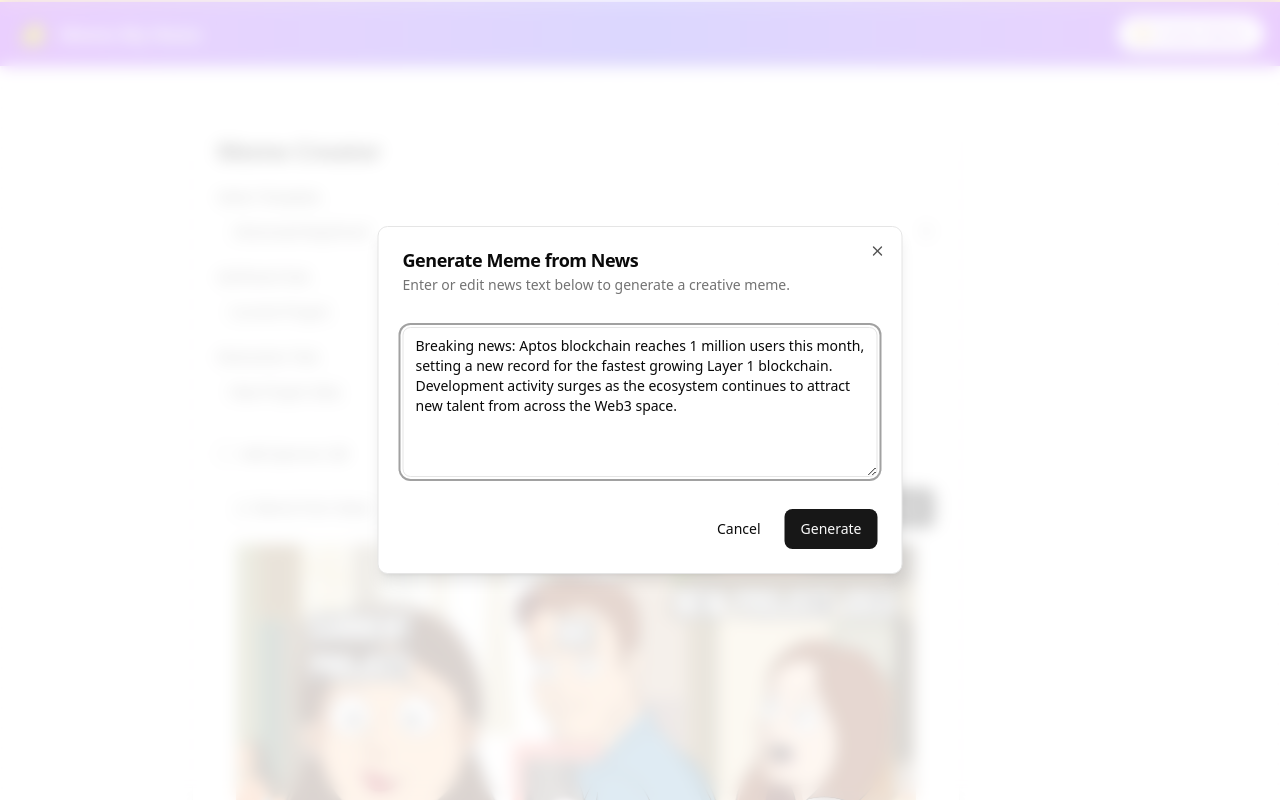
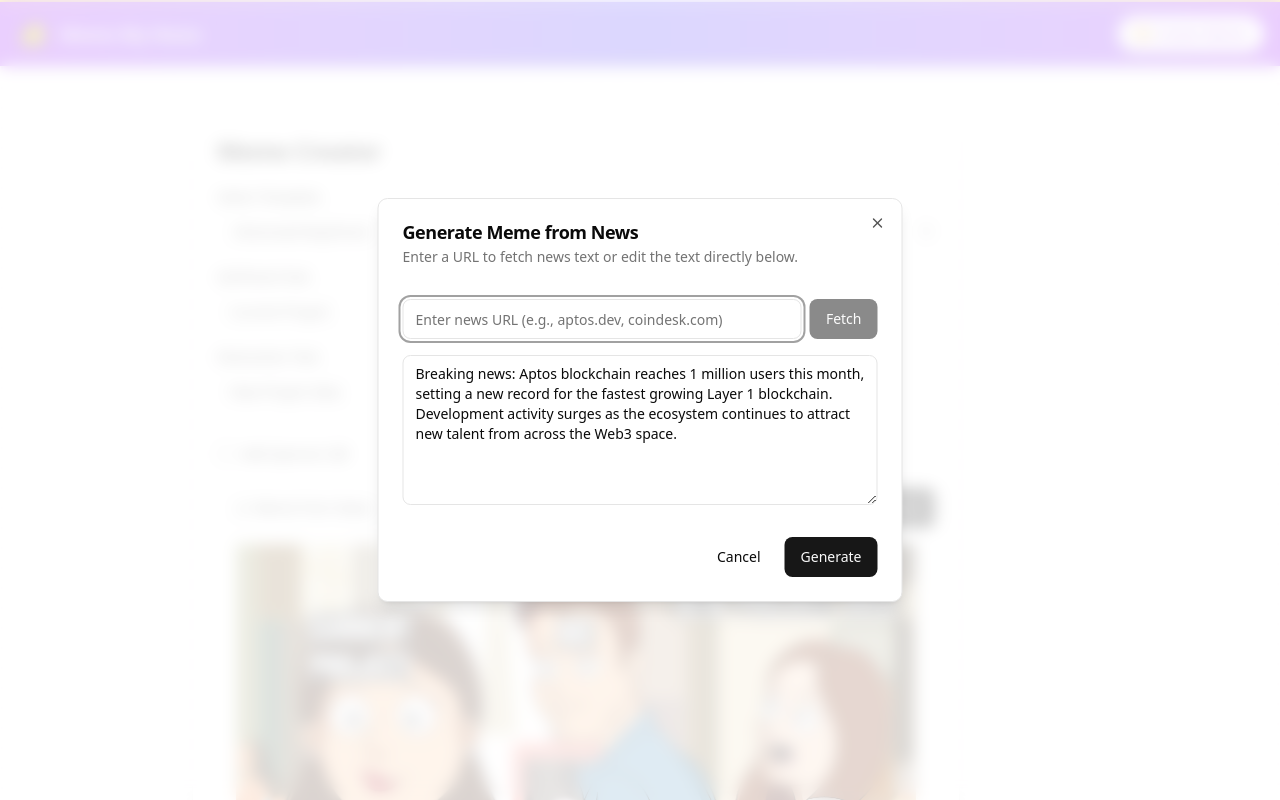
Before and after one commit to IgorShadurin/aptos-memes, a Next.js app: page /meme-creator in a window 1280 px wide. Both pictures are taken after a click on the button "📰 Meme from News". Shown: the top 800 px of the page. Built offline with nearby package versions, Linux system fonts and the light colour scheme.

Commit message:
feat: add NewsModal for generating memes from news text and update meme text generation logic

```diff
--- /dev/null
+++ b/src/app/api/fetch-news-text/route.ts
@@ -0,0 +1,54 @@
+import { NextRequest, NextResponse } from 'next/server';
+
+/**
+ * Handles POST requests to fetch news text from a provided URL
+ * @param request - The incoming request containing the URL to fetch news from
+ * @returns Response with generated news text
+ */
+export async function POST(request: NextRequest) {
+  try {
+    // Parse the JSON body from the request
+    const body = await request.json();
+    const { url } = body;
+
+    if (!url) {
+      return NextResponse.json({ error: 'URL is required' }, { status: 400 });
+    }
+
+    console.log(`Fetching news from URL: ${url}`);
+
+    // In a real implementation, we would fetch real content from the URL
+    // For now, we'll generate dummy news text based on the URL domain
+
+    // Extract domain from URL
+    let domain = '';
+    try {
+      const urlObj = new URL(url);
+      domain = urlObj.hostname.replace('www.', '');
+    } catch (error) {
+      // If URL parsing fails, use the input as is
+      domain = url.includes('/') ? url.split('/')[2] : url;
+    }
+
+    // Generate dummy news text based on domain
+    const newsTexts = {
+      'aptos.dev':
+        'Breaking news: Aptos blockchain reaches 1 million users this month, setting a new record for the fastest growing Layer 1 blockchain. Development activity surges as the ecosystem continues to attract new talent from across the Web3 space.',
+      'aptoslabs.com':
+        'Aptos Labs announces a $200 million ecosystem fund to support developers building decentralized applications on the Aptos blockchain. The fund will focus on DeFi, NFT, and gaming projects that leverage the Move programming language.',
+      'coindesk.com':
+        'Crypto market sees record-breaking volume as Bitcoin surges past $80,000 for the first time. Analysts attribute the rally to increased institutional adoption and reduced selling pressure following the halving event.',
+      'cointelegraph.com':
+        'New regulatory framework for cryptocurrencies announced by global financial authorities. The proposed guidelines aim to protect consumers while fostering innovation in the blockchain industry.',
+      default: `Latest news from ${domain}: A groundbreaking development has been announced today that could transform the industry. Experts are calling it a "game-changer" as adoption rates soar and new use cases emerge daily.`,
+    };
+
+    // Return text based on domain or default text
+    const newsText = newsTexts[domain as keyof typeof newsTexts] || newsTexts.default;
+
+    return NextResponse.json({ newsText });
+  } catch (error) {
+    console.error('Error fetching news text:', error);
+    return NextResponse.json({ error: 'Failed to fetch news text' }, { status: 400 });
+  }
+}
--- a/src/components/meme-creator/NewsModal.tsx
+++ b/src/components/meme-creator/NewsModal.tsx
@@ -4,6 +4,7 @@
 import { useState } from 'react';
 import { Button } from '@/components/ui/button';
 import { Textarea } from '@/components/ui/textarea';
+import { Input } from '@/components/ui/input';
 import {
   Dialog,
   DialogContent,
@@ -30,6 +31,9 @@ export function NewsModal({ open, onOpenChange, onGenerate, isLoading }: NewsMod
   const [newsText, setNewsText] = useState<string>(
     'Breaking news: Aptos blockchain reaches 1 million users this month, setting a new record for the fastest growing Layer 1 blockchain. Development activity surges as the ecosystem continues to attract new talent from across the Web3 space.'
   );
+  const [newsUrl, setNewsUrl] = useState<string>('');
+  const [fetchLoading, setFetchLoading] = useState<boolean>(false);
+  const [fetchError, setFetchError] = useState<string | null>(null);
 
   /**
    * Handle the generate button click
@@ -39,16 +43,72 @@ export function NewsModal({ open, onOpenChange, onGenerate, isLoading }: NewsMod
     onOpenChange(false);
   };
 
+  /**
+   * Fetch news text from the provided URL
+   */
+  const fetchNewsText = async () => {
+    if (!newsUrl.trim()) {
+      setFetchError('Please enter a URL');
+      return;
+    }
+
+    setFetchLoading(true);
+    setFetchError(null);
+
+    try {
+      const response = await fetch('/api/fetch-news-text', {
+        method: 'POST',
+        headers: {
+          'Content-Type': 'application/json',
+        },
+        body: JSON.stringify({ url: newsUrl }),
+      });
+
+      if (!response.ok) {
+        throw new Error('Failed to fetch news text');
+      }
+
+      const data = await response.json();
+
+      if (data.newsText) {
+        setNewsText(data.newsText);
+      } else if (data.error) {
+        setFetchError(data.error);
+      }
+    } catch (error) {
+      setFetchError('Error fetching news text. Please try again.');
+      console.error('Error fetching news text:', error);
+    } finally {
+      setFetchLoading(false);
+    }
+  };
+
   return (
     <Dialog open={open} onOpenChange={onOpenChange}>
       <DialogContent className="sm:max-w-[525px]">
         <DialogHeader>
           <DialogTitle>Generate Meme from News</DialogTitle>
           <DialogDescription>
-            Enter or edit news text below to generate a creative meme.
+            Enter a URL to fetch news text or edit the text directly below.
           </DialogDescription>
         </DialogHeader>
-        <div className="py-4">
+
+        <div className="grid gap-4 py-4">
+          <div className="flex items-center gap-2">
+            <Input
+              value={newsUrl}
+              onChange={(e) => setNewsUrl(e.target.value)}
+              placeholder="Enter news URL (e.g., aptos.dev, coindesk.com)"
+              className="flex-1"
+              disabled={fetchLoading}
+            />
+            <Button onClick={fetchNewsText} disabled={fetchLoading || !newsUrl.trim()}>
+              {fetchLoading ? 'Fetching...' : 'Fetch'}
+            </Button>
+          </div>
+
+          {fetchError && <p className="text-sm text-red-500">{fetchError}</p>}
+
           <Textarea
             value={newsText}
             onChange={(e) => setNewsText(e.target.value)}
@@ -56,6 +116,7 @@ export function NewsModal({ open, onOpenChange, onGenerate, isLoading }: NewsMod
             className="min-h-[150px]"
           />
         </div>
+
         <DialogFooter>
           <Button variant="ghost" onClick={() => onOpenChange(false)}>
             Cancel
--- a/src/components/ui/dialog.tsx
+++ b/src/components/ui/dialog.tsx
@@ -14,6 +14,7 @@ interface DialogPortalProps extends DialogPrimitive.DialogPortalProps {
   className?: string;
 }
 
+// eslint-disable-next-line @typescript-eslint/no-unused-vars, no-unused-vars
 const DialogPortal = ({ className, ...props }: DialogPortalProps) => (
   <DialogPrimitive.Portal {...props} />
 );
```
